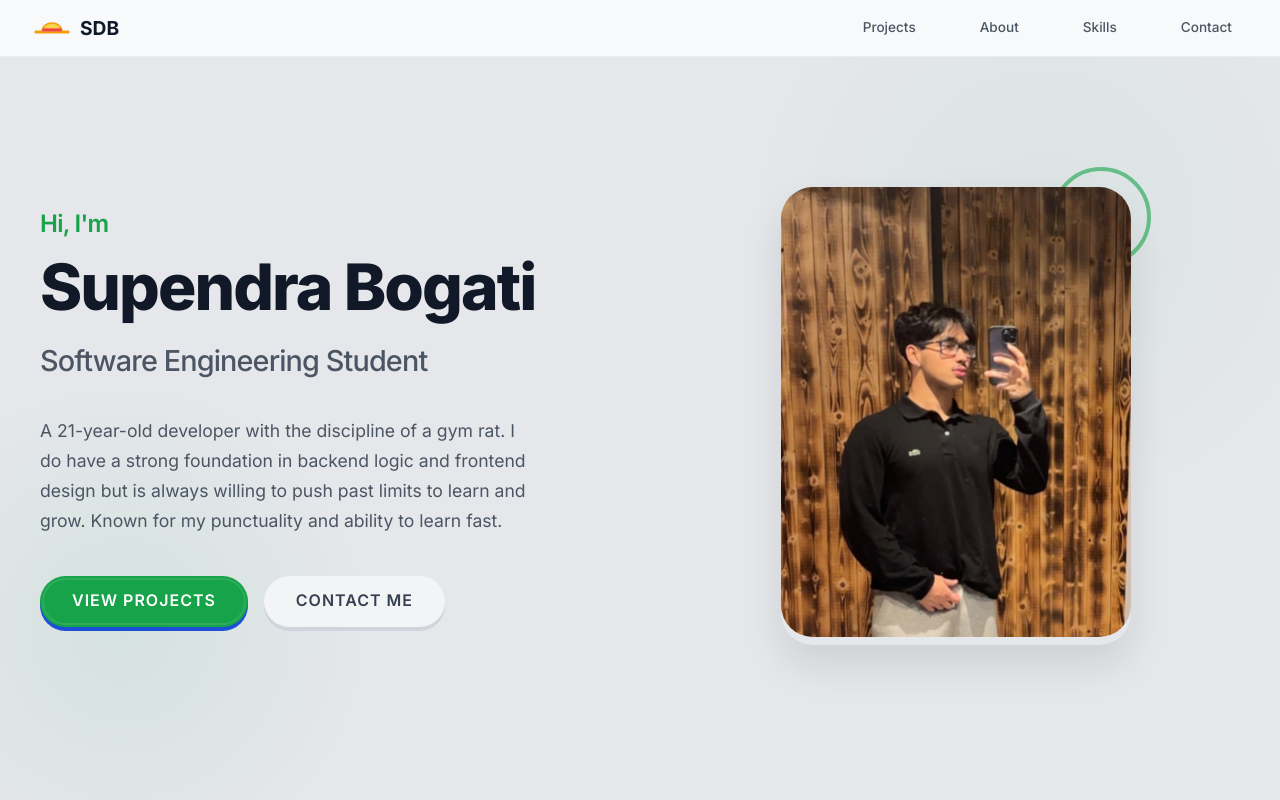
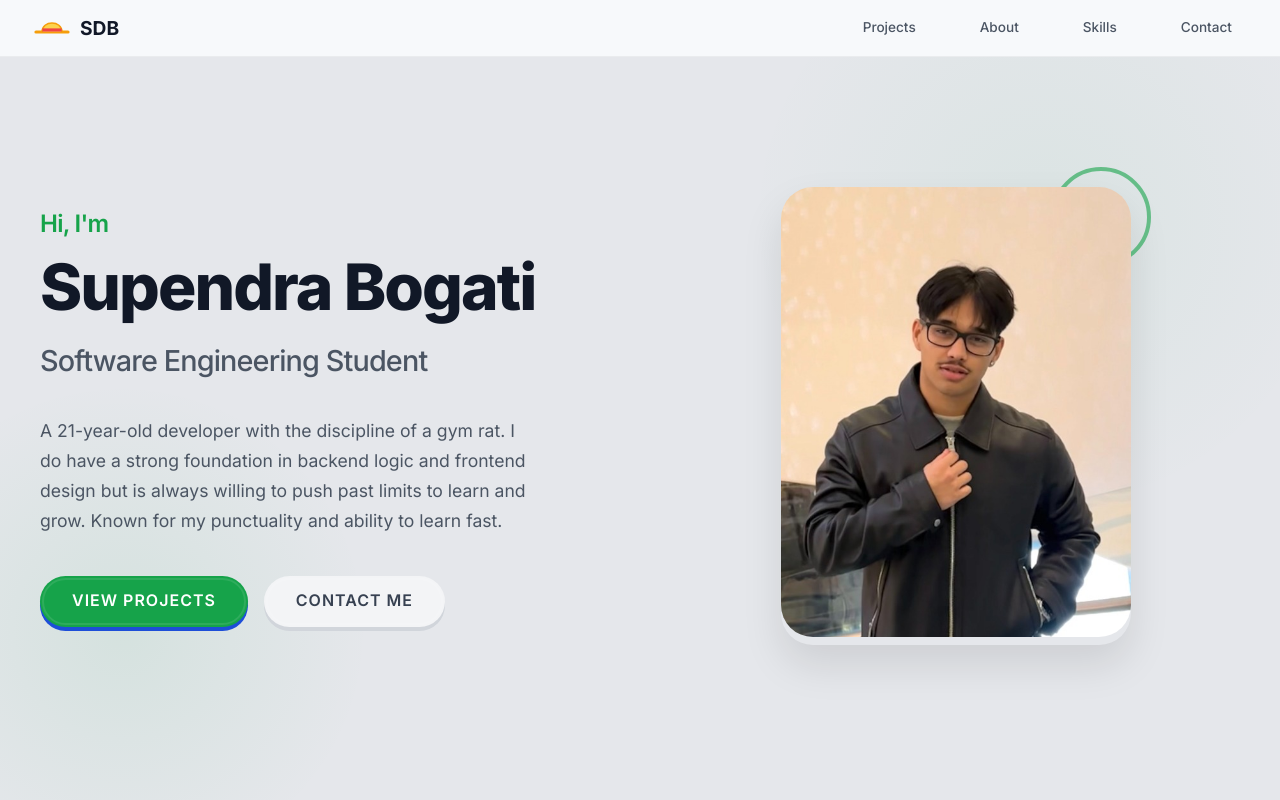
Before and after one commit to SupennD/supen-portfolio, a React (Vite) app: page / in a window 1280 px wide. Shown: the top 800 px of the page. Built offline with nearby package versions, Linux system fonts and the light colour scheme.

Commit message:
Added my profile

```diff
--- a/src/components/Front.jsx
+++ b/src/components/Front.jsx
@@ -150,6 +150,7 @@ const styles = {
         width: '100%',
         height: '100%',
         objectFit: 'cover',
+        objectPosition: 'center 20%',
         borderRadius: '2rem',
         position: 'relative',
         zIndex: 2,
```
Also changed, not shown: src/assets/profile.jpg.
